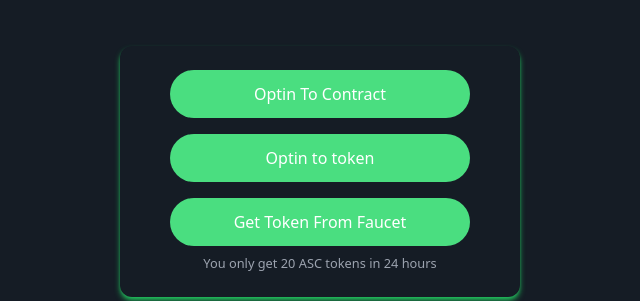
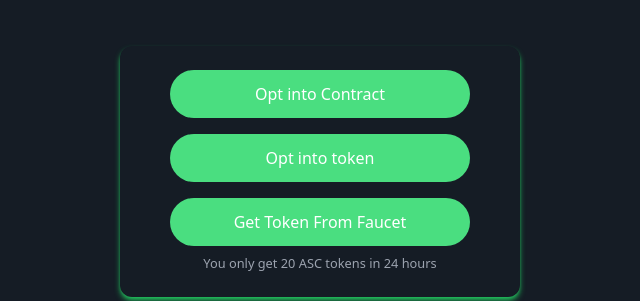
Before and after one commit to devEMEL/token-contract, a website built with webpack: page index.html in a window 1280 px wide. Shown: the part 130-431 px from the top of the page, 320-960 px from the left. Built offline with nearby package versions, Linux system fonts and the light colour scheme; what @randlabs/myalgo-connect, algosdk would draw is missing.

Commit message:
Update index.html

```diff
--- a/index.html
+++ b/index.html
@@ -1045,14 +1045,14 @@ Constrain images and videos to the parent width and preserve their intrinsic asp
           id="optin_to_contract"
           class="w-full max-w-[300px] my-2 text-white bg-green-400 hover:bg-green-600 p-2 py-3 rounded-full"
         >
-          Optin To Contract
+          Opt into Contract
         </button>
 
         <button
           id="optin_asset"
           class="w-full max-w-[300px] my-2 text-white bg-green-400 hover:bg-green-600 p-2 py-3 rounded-full"
         >
-          Optin to token
+          Opt into token
         </button>
         <button
           id="get_asset_from_faucet"
```
